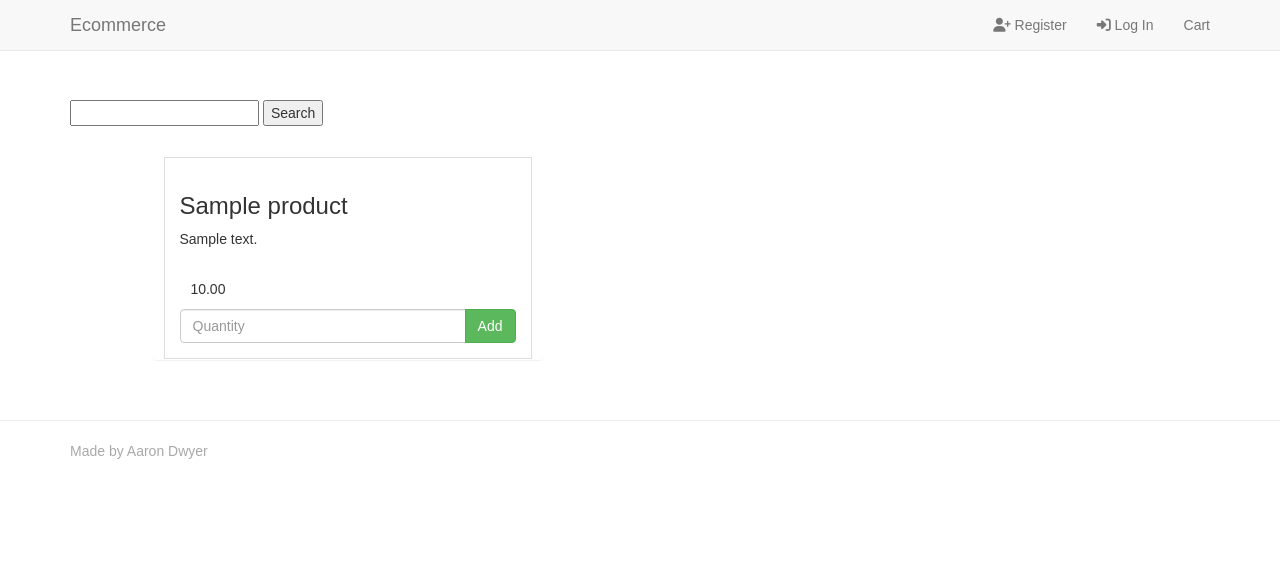
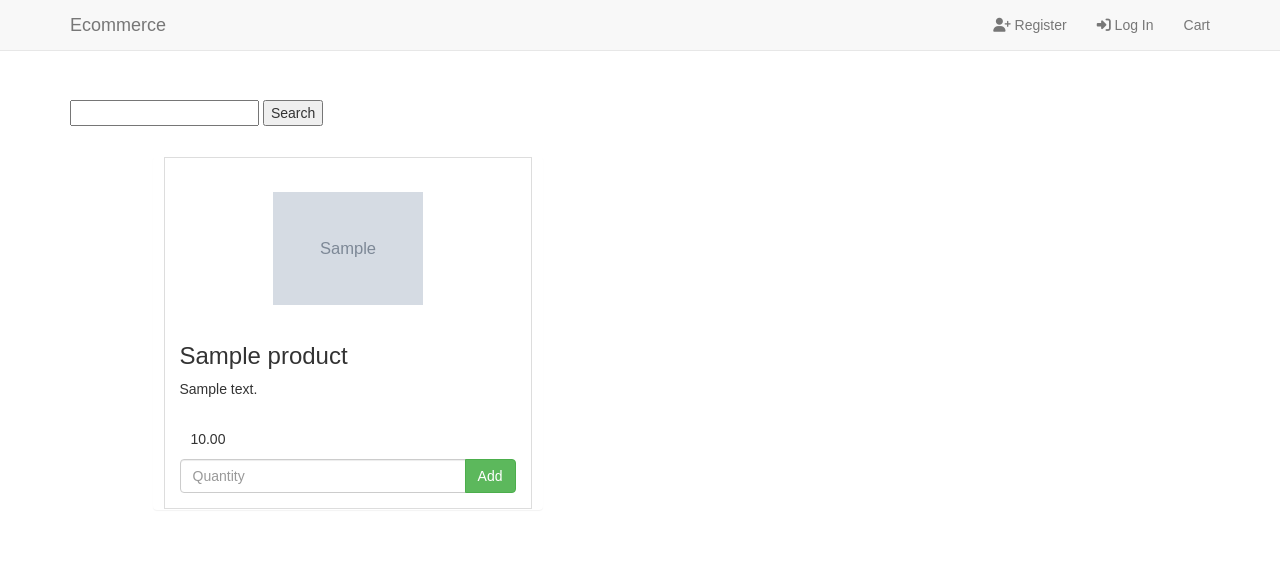
Before and after one commit to Azza434/e-commerce, a Django app: page / in a window 1280 px wide. Shown: the top 563 px of the page. Run offline with Django 3.2, Linux system fonts and the light colour scheme; tables that the repository leaves empty hold one stand-in row (values such as "Sample post"); grey boxes marked "Sample" are stand-in pictures; some libraries are stand-ins or nearby versions; some web fonts are replaced.

Commit message:
undo of Test fix for heroku error

```diff
--- a/products/templates/products.html
+++ b/products/templates/products.html
@@ -8,7 +8,7 @@
 
 <div class="col-xs-10 col-xs-offset-1 col-sm-offset-1 col-sm-6 col-md-4 display panel panel-default">
     <div class="panel-body">
-
+        <div class="product" style="background-image: url('{{ MEDIA_URL }}{{ product.image }}'"></div>
 
         <h3>{{ product.name }}</h3>
         <p class="product-description">{{ product.description }}</p>
```
